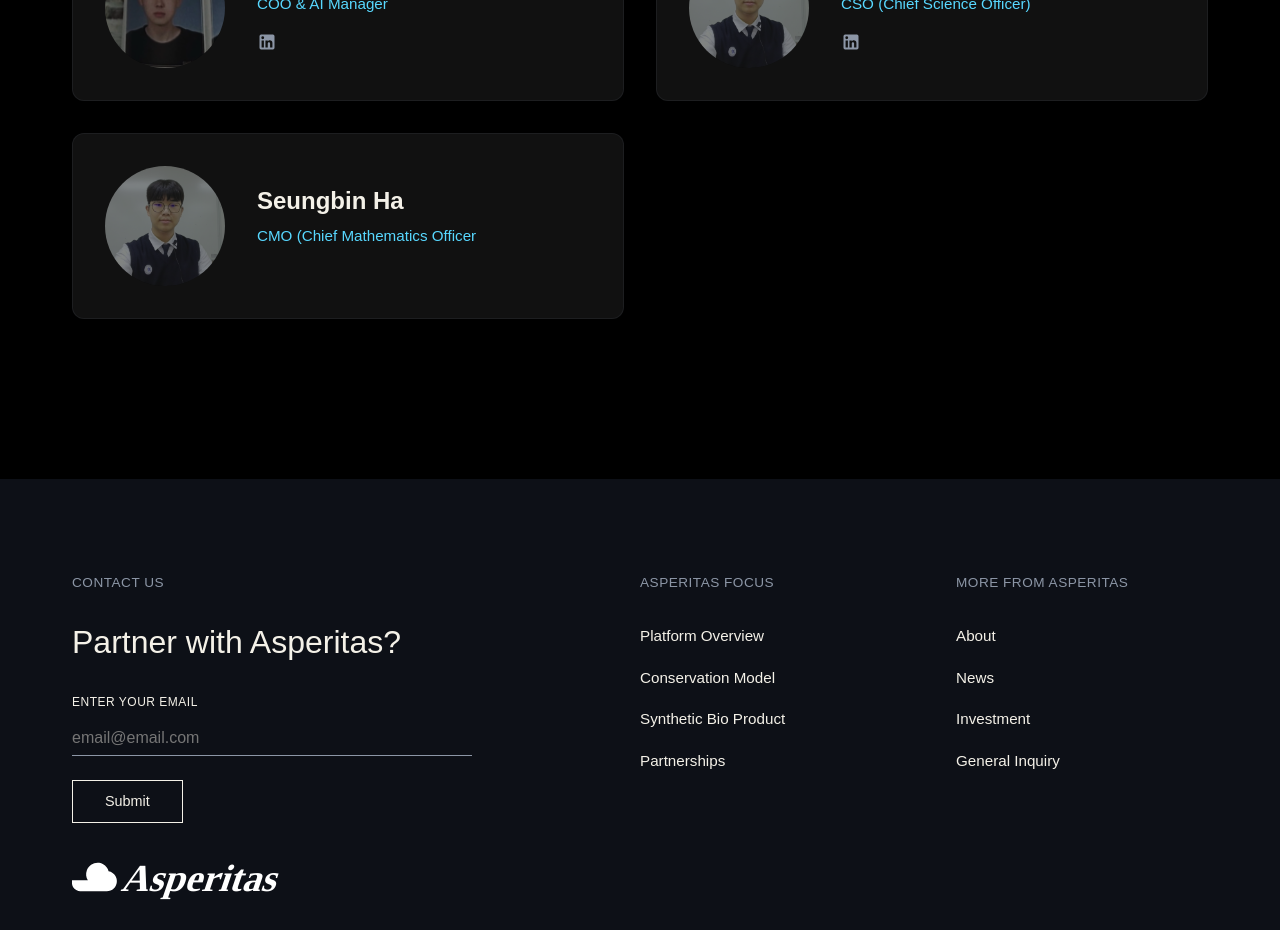
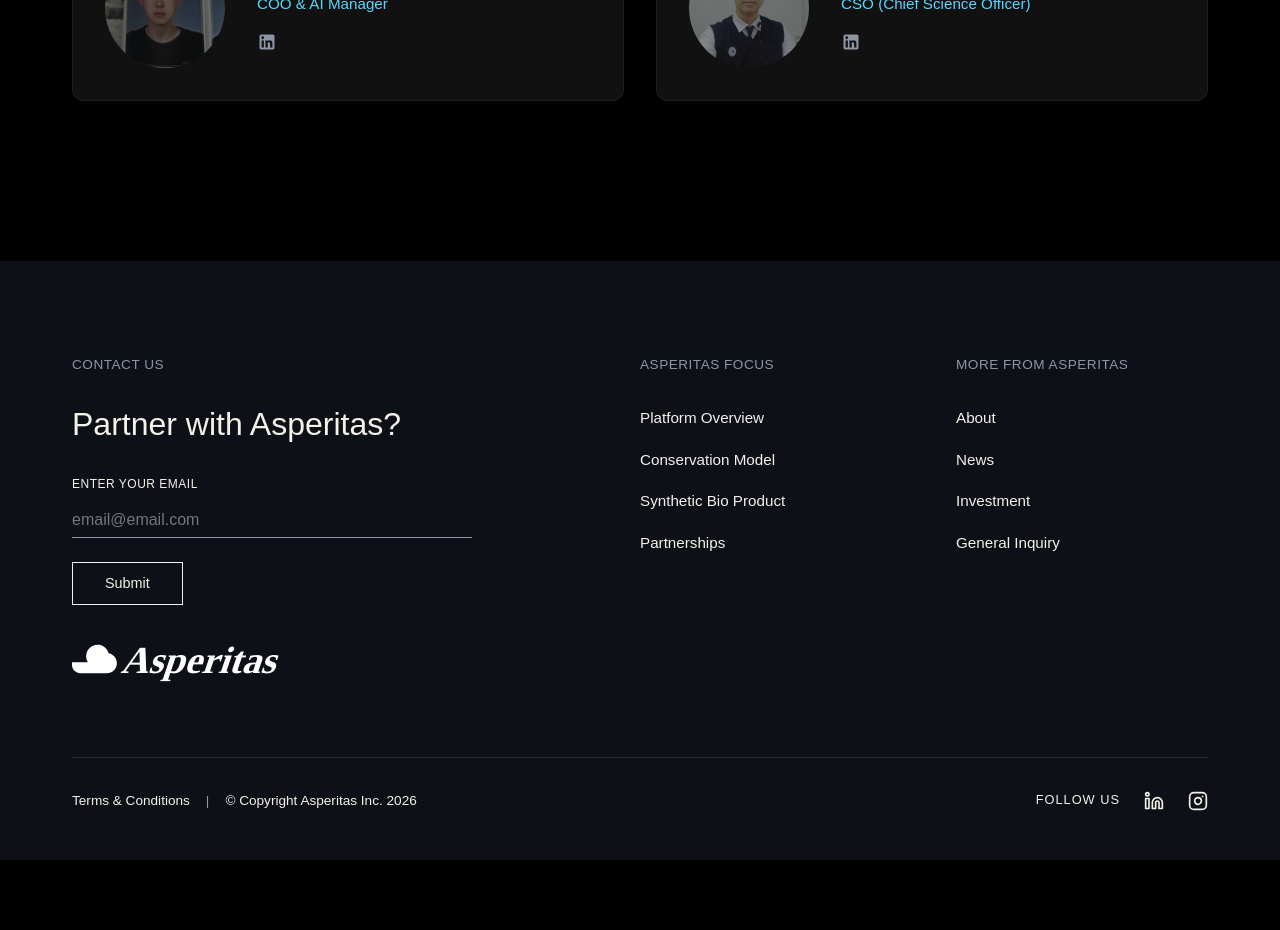
Before and after one commit to kometvest/asperitas, a React (Vite) app: page /company in a window 1280 px wide. Shown: the part 1980-2910 px from the top of the page. After the commit the page ends 2840 px from the top, so only its background shows below. Built offline with nearby package versions, Linux system fonts and the light colour scheme; a web font is replaced by a local one.

Commit message:
Update Company.jsx

```diff
--- a/src/pages/Company.jsx
+++ b/src/pages/Company.jsx
@@ -30,11 +30,6 @@
       name: 'Juwon Ham',
       title: 'CSO (Chief Science Officer)',
       linkedin: 'https://www.linkedin.com/in/주원-함-0b7905412?',
-      image: '/cso.png'
-    },
-     {
-      name: 'Seungbin Ha',
-      title: 'CMO (Chief Mathematics Officer',
       image: '/cso.png'
     }
   ];
```
